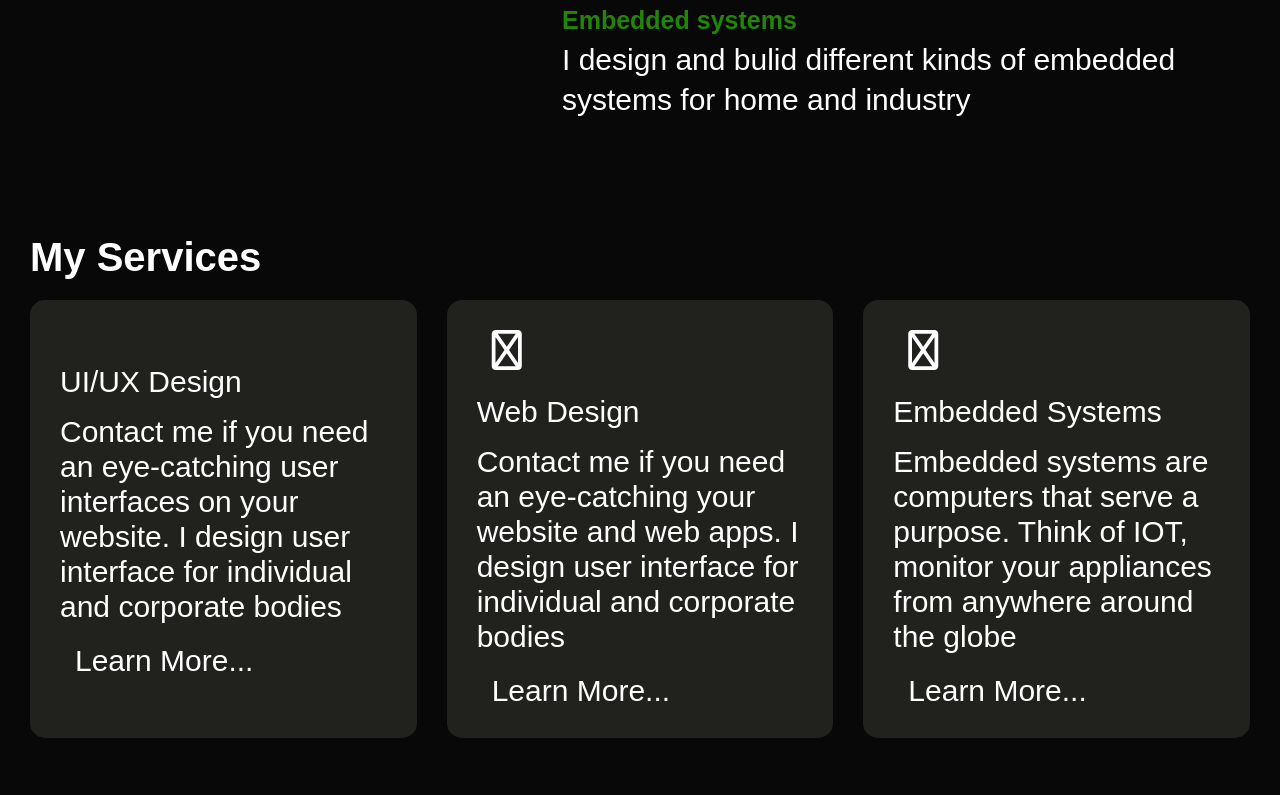
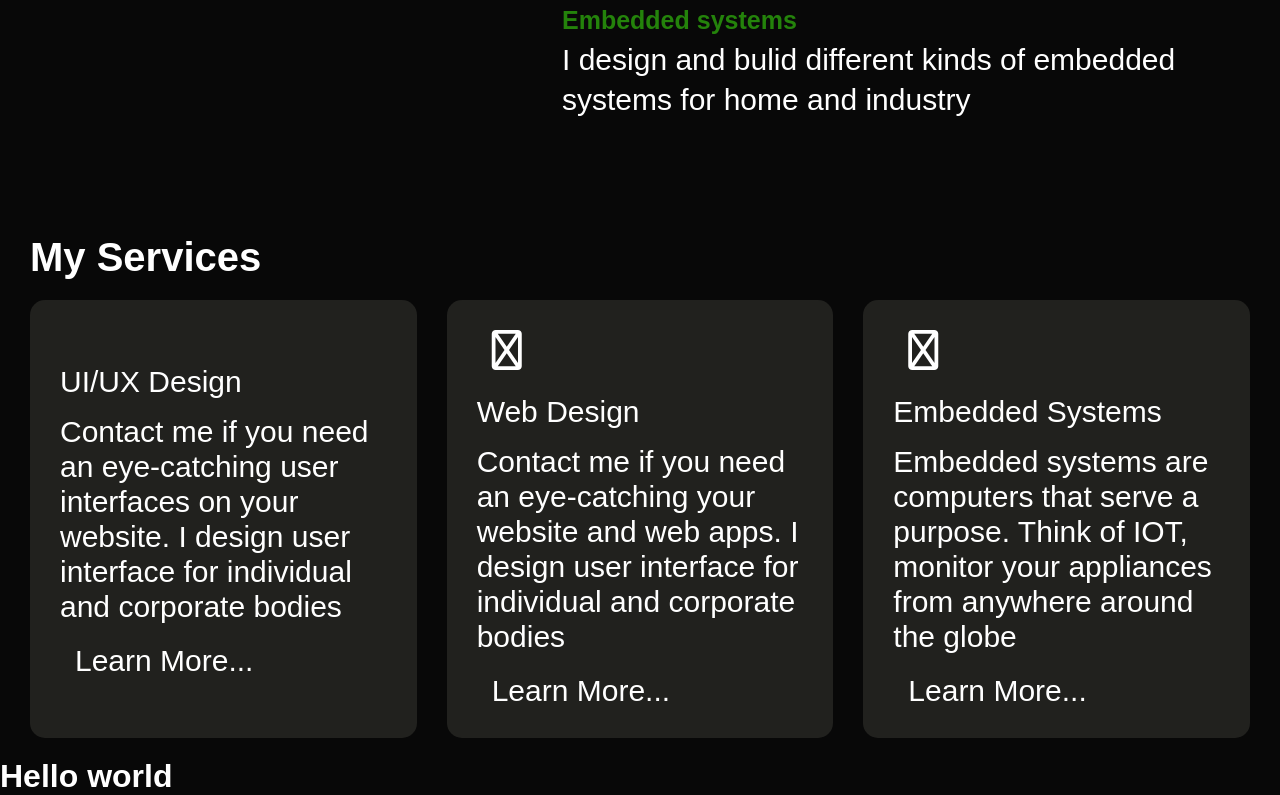
Before and after one commit to matthiasVincent/my-portfolio, a plain HTML site: page portfolio/index.html in a window 1280 px wide. Shown: the part 1683-2478 px from the top of the page. Before the commit the page ends 2441 px from the top, so only its background shows below. Drawn offline with Linux system fonts and the light colour scheme; some icons are missing.

Commit message:
Update index.html

```diff
--- a/portfolio/index.html
+++ b/portfolio/index.html
@@ -110,6 +110,6 @@
           </div>
       </div>
   </div>
-
+    <div> <h1>Hello world</h1></div>
   </body>
 </html>
```
